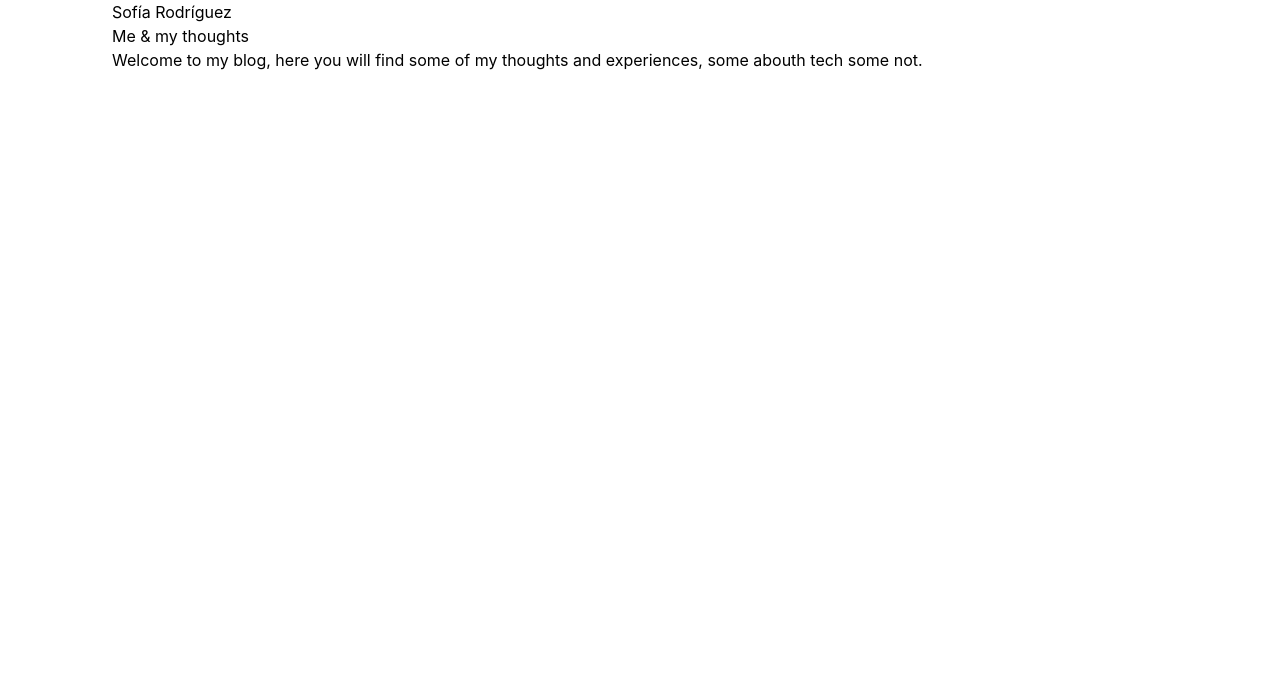
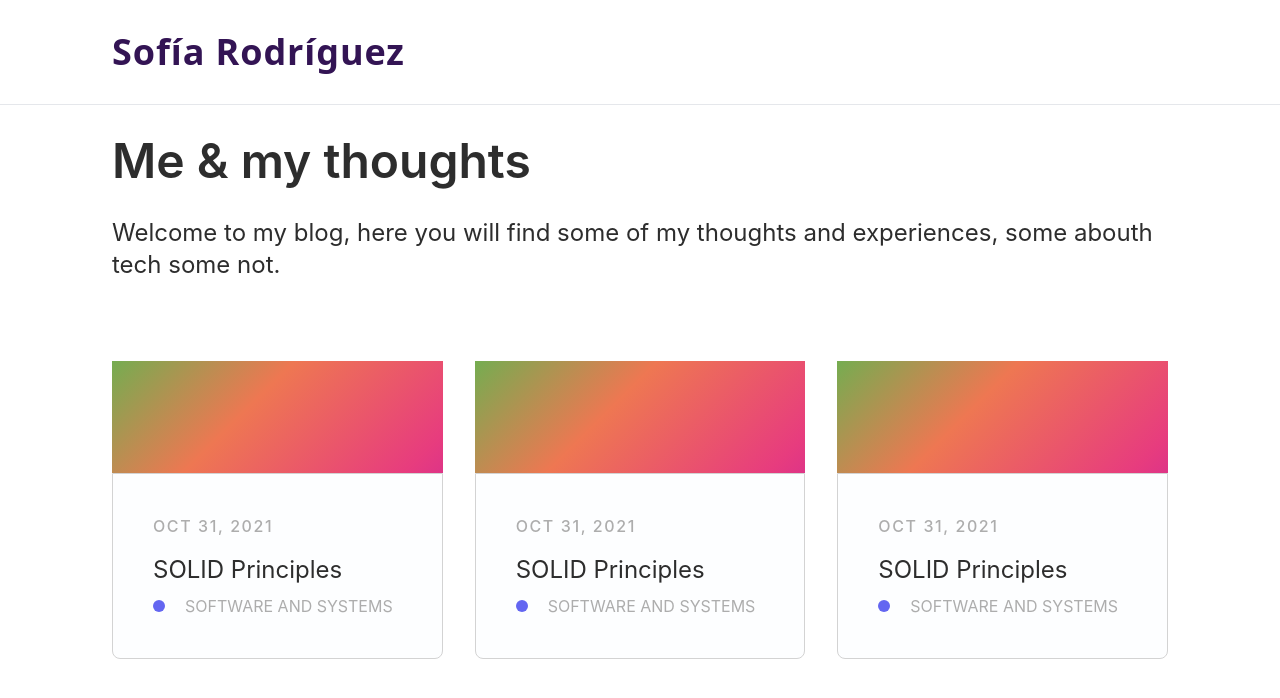
Before and after one commit to sofiaromorales/personal-website, a React (Create React App) app: page /posts in a window 1280 px wide. Shown: the top 698 px of the page. Built offline with nearby package versions, Linux system fonts and the light colour scheme.

Commit message:
feat: posts page

```diff
--- a/src/components/PostTile.js
+++ b/src/components/PostTileLight.js
@@ -1,6 +1,6 @@
 import React from 'react'
 
-const PostTile = (props) => {
+const PostTileLight = (props) => {
 
     const {
         post,
@@ -8,12 +8,12 @@ const PostTile = (props) => {
     } = props
 
     return (
-        <div className='PostTile grid rows-auto-max'>
-            <div className='post-hero h-44'>
+        <div className='PostTileLight grid rows-auto-max'>
+            <div className='post-hero h-28'>
             </div>
             <div className='post-description rounded-b-lg'>
                 <div className='grid rows-auto-max my-10 mx-10'>
-                    <div className='post-date mb-8'>
+                    <div className='post-date mb-4'>
                         <p className='font-medium tracking-widest'>
                             {post.date.toUpperCase()}
                         </p>
@@ -39,4 +39,4 @@ const PostTile = (props) => {
     )
 }
 
-export default PostTile
+export default PostTileLight
--- a/src/pages/Posts.js
+++ b/src/pages/Posts.js
@@ -1,26 +1,75 @@
 import React from 'react'
+
+import PostTileLight from '../components/PostTileLight'
 
 const ME_AND_MY_THOUGHTS = 'Me & my thoughts'
 const WELCOME_TO_MY_BLOG = 'Welcome to my blog, here you will find some of my thoughts and experiences, some abouth tech some not.'
 
+const posts = [{
+    date: 'OCT 31, 2021',
+    title: 'SOLID Principles',
+    subject: 'SOFTWARE AND SYSTEMS'
+}, {
+    date: 'OCT 31, 2021',
+    title: 'SOLID Principles',
+    subject: 'SOFTWARE AND SYSTEMS'
+}, {
+    date: 'OCT 31, 2021',
+    title: 'SOLID Principles',
+    subject: 'SOFTWARE AND SYSTEMS'
+}]
+
+const LANGUAGE_COLORS = [
+    {
+        language:'Swift',
+        color: 'bg-indigo-500'
+    },
+    {
+        language:'Javascript',
+        color: 'bg-green-500'
+    }
+]
+
 class Posts extends React.Component {
+
     render() {
+
+        const renderPosts = () => {
+            return posts.map(post => {
+                const subjectColor = LANGUAGE_COLORS.find(color => (
+                    color.language == post.subject.split(' ')[0]
+                ))
+                return (
+                    <div>
+                        <PostTileLight
+                            post={post}
+                            subjectColor={subjectColor}
+                        />
+                    </div>
+                )
+            })
+        }
+
         return (
-            <div className='Posts grid auto-rows-max px-28'>
-                <div className='top-bar'>
-                    <p>
+            <div className='Posts grid auto-rows-max'>
+                <div className='top-bar py-8 px-28'>
+                    <p className='font-sans text-4xl font-bold tracking-wide'>
                         {`Sofía Rodríguez`}
                     </p>
                 </div>
-                <div className='title'>
-                    <p>
+                <hr />
+                <div className='title px-28 py-8'>
+                    <p className='text-5xl font-semibold'>
                         {ME_AND_MY_THOUGHTS}
                     </p>
                 </div>
-                <div>
-                    {WELCOME_TO_MY_BLOG}
+                <div className='px-28 pb-20'>
+                    <p className='welcome text-2xl'>
+                        {WELCOME_TO_MY_BLOG}
+                    </p>
                 </div>
-                <div className='posts-list'>
+                <div className='posts-list grid grid-cols-3 gap-8 px-28'>
+                    {renderPosts()}
                 </div>
             </div>
         )
--- /dev/null
+++ b/src/styles/PostTileLight.scss
@@ -0,0 +1,62 @@
+.PostTileLight {
+    .post-hero {
+        background: linear-gradient(-45deg, #331454, #3F45D2, #B30FB0, #E73C7E, #EE7752, #5BB850, #43BAA6,  #3D488E, #13EDA5);
+        background-size: 400% 400%;
+        -webkit-animation: Gradient 35s ease infinite;
+        -moz-animation: Gradient 35s ease infinite;
+        animation: Gradient 35s ease infinite;
+    }
+    .post-description {
+        background-color: $solid-white;
+        border: solid $light-grey 1px;
+        .circle {
+            border-radius: 50%;
+            display: inline-block;
+        }
+        .post-date {
+            color: $grey;
+        }
+        .post-subject {
+            color: $grey;
+        }
+        .post-title {
+            color: $dark-grey;
+        }
+    }
+
+    @-webkit-keyframes Gradient {
+        0% {
+            background-position: 0% 50%
+        }
+        50% {
+            background-position: 100% 50%
+        }
+        100% {
+            background-position: 0% 50%
+        }
+    }
+
+    @-moz-keyframes Gradient {
+        0% {
+            background-position: 0% 50%
+        }
+        50% {
+            background-position: 100% 50%
+        }
+        100% {
+            background-position: 0% 50%
+        }
+    }
+
+    @keyframes Gradient {
+        0% {
+            background-position: 0% 50%
+        }
+        50% {
+            background-position: 100% 50%
+        }
+        100% {
+            background-position: 0% 50%
+        }
+    }
+}
--- /dev/null
+++ b/src/styles/Posts.scss
@@ -0,0 +1,11 @@
+.Posts {
+    .top-bar {
+        color: $dark-purple;
+    }
+    .title {
+        color: $dark-grey;
+    }
+    .welcome {
+        color: $dark-grey;
+    }
+}
--- a/src/styles/colors.scss
+++ b/src/styles/colors.scss
@@ -2,5 +2,6 @@ $solid-black: #000000;
 $solid-white: #FDFEFF;
 $grey: #ADADAD;
 $dark-grey: #2D2D2D;
+$light-grey: #d3d3d3;
 $dark-purple: #331454;
 $metallic-grey: #C4C4C4;
--- a/src/styles/index.scss
+++ b/src/styles/index.scss
@@ -31,6 +31,8 @@ code {
 @import './LatestPosts';
 @import './NavigationBar';
 @import './PostTile';
+@import './PostTileLight';
+@import './Posts';
 @import './ProjectCard';
 @import './Skills';
 @import './Socials';
```
Also changed, not shown: src/sections/LatestPosts.js (+4 -4 lines).
